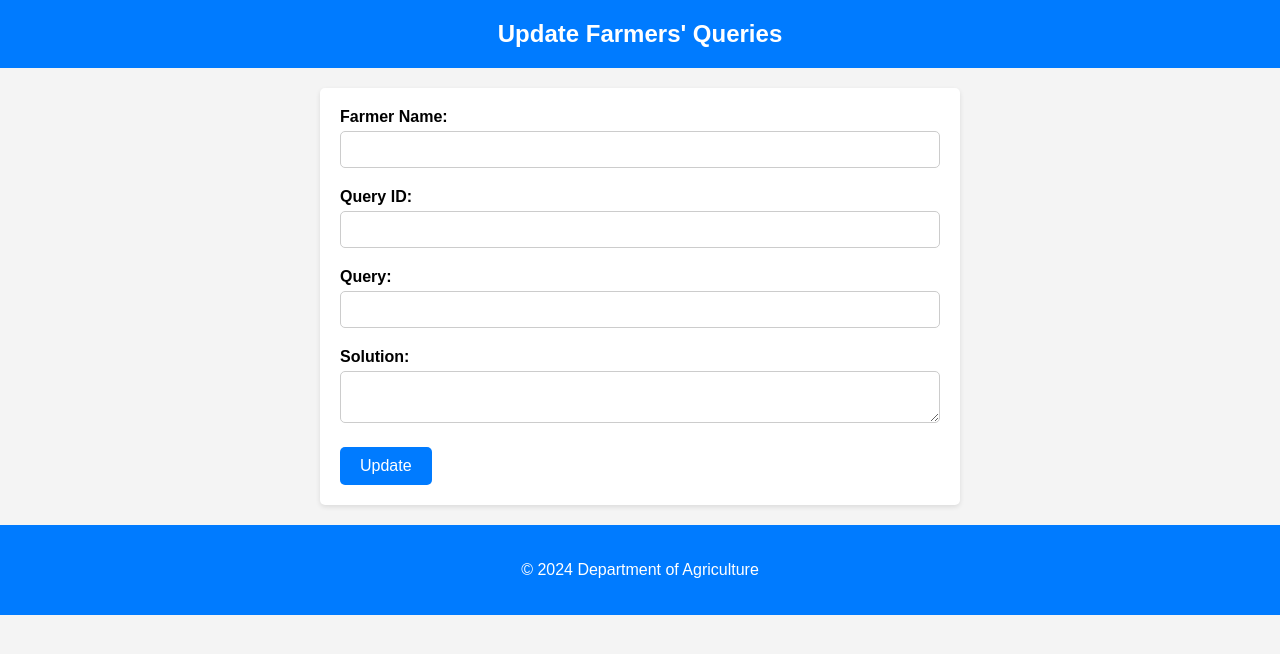
After one commit to Arunalk722/Wab_App_Dev_CSE5009, a PHP site: page /update_officer_data.html in a window 1280 px wide. The commit adds this page. Shown: the top 654 px of the page. Run offline with PHP 8.4, Linux system fonts and the light colour scheme.

Commit message:
done in development

```diff
--- /dev/null
+++ b/assets/css_file/update_query.css
@@ -0,0 +1,106 @@
+body {
+    font-family: Arial, sans-serif;
+    margin: 0;
+    padding: 0;
+    background-color: #f4f4f4;
+}
+
+header {
+    background-color: #007bff;
+    color: #fff;
+    padding: 20px;
+    text-align: center;
+}
+
+h1 {
+    margin: 0;
+    font-size: 24px;
+}
+
+main {
+    padding: 20px;
+}
+
+form {
+    max-width: 600px;
+    margin: 0 auto;
+    background-color: #fff;
+    padding: 20px;
+    border-radius: 5px;
+    box-shadow: 0 2px 5px rgba(0, 0, 0, 0.1);
+}
+
+.form-group {
+    margin-bottom: 20px;
+}
+
+label {
+    display: block;
+    margin-bottom: 5px;
+    font-weight: bold;
+}
+
+input[type="text"],
+textarea {
+    width: 100%;
+    padding: 10px;
+    border: 1px solid #ccc;
+    border-radius: 5px;
+    box-sizing: border-box;
+}
+
+button[type="submit"] {
+    background-color: #007bff;
+    color: #fff;
+    padding: 10px 20px;
+    border: none;
+    border-radius: 5px;
+    cursor: pointer;
+    font-size: 16px;
+}
+
+button[type="submit"]:hover {
+    background-color: #0056b3;
+}
+
+footer {
+    background-color: #007bff;
+    color: #fff;
+    padding: 20px;
+    text-align: center;
+}
+/* CSS for custom dialog */
+.dialog {
+    display: none; /* Hide the dialog by default */
+    position: fixed;
+    z-index: 1;
+    left: 0;
+    top: 0;
+    width: 100%;
+    height: 100%;
+    overflow: auto;
+    background-color: rgba(0, 0, 0, 0.4); /* Black background with transparency */
+  }
+
+  .dialog-content {
+    background-color: #fefefe;
+    margin: 15% auto; /* Center dialog vertically and horizontally */
+    padding: 20px;
+    border: 1px solid #888;
+    width: 20%;
+    text-align: center;
+  }
+
+  .dialog-content button {
+    background-color: #4CAF50;
+    color: white;
+    padding: 10px 18px;
+    margin: 8px 0;
+    border: none;
+    cursor: pointer;
+    border-radius: 5px;
+  }
+
+  .dialog-content button:hover {
+    background-color: #45a049;
+  }
--- a/assets/js/registration.js
+++ b/assets/js/registration.js
@@ -185,7 +185,6 @@ document.addEventListener("DOMContentLoaded", function() {
 });
 
 function fetchLocations() {
-  // Make an AJAX request to the PHP script to retrieve locations
   fetch('scripts/registration.php')
       .then(response => response.json())
       .then(data => {
@@ -193,8 +192,8 @@ function fetchLocations() {
           const selectElement = document.getElementById('locations');
           data.forEach(location => {
               const option = document.createElement('option');
-              option.value = location.location_name; // Use location.location_name
-              option.textContent = location.location_name; // Use location.location_name
+              option.value = location.location_name;
+              option.textContent = location.location_name;
               selectElement.appendChild(option);
           });
       })
--- /dev/null
+++ b/assets/js/update_query.js
@@ -0,0 +1,58 @@
+document.addEventListener("DOMContentLoaded", function() {
+    const form = document.getElementById('update-query-form');
+
+    // Function to fetch data based on query ID from the URL
+    function fetchData() {
+        const urlParams = new URLSearchParams(window.location.search);
+        const queryId = urlParams.get('id');
+        if (queryId) {
+            fetch(`scripts/update_query.php?query-id=${queryId}`)
+                .then(response => {
+                    if (response.ok) {
+                        return response.json();
+                    } else {
+                        throw new Error('Failed to fetch query data');
+                    }
+                })
+                .then(data => {
+                    document.getElementById('farmer-name').value = data.farmer_name;
+                    document.getElementById('query-id').value = queryId;
+                    document.getElementById('quest').value = data.farmer_query;
+                    document.getElementById('solution').value = data.officer_solution;
+                })
+                .catch(error => {
+                    console.error('Error:', error);
+                });
+        }
+    }
+    fetchData();
+    form.addEventListener('submit', function(event) {
+        event.preventDefault();
+        postData();
+    });
+    function postData() {
+        const formData = new FormData(form);
+        fetch('scripts/update_query.php', {
+            method: 'POST',
+            body: formData
+        }).then(response => {
+            if (response.ok) {
+                return response.json();
+            } else {
+                throw new Error('Failed to update query');
+            }
+        }).then(data => {
+            if (data.success) {
+                document.getElementById('message-text').textContent = "update successfully";
+                document.getElementById('custom-dialog').style.display = 'block';
+            } else {
+                alert("Error: " + data.message);
+            }
+        }).catch(error => {
+            console.error('Error:', error);
+        });
+        document.getElementById('ok-button').addEventListener('click', function() {
+            window.location.href = 'list_of_querys.html';
+        });
+    }
+});
--- a/index.html
+++ b/index.html
@@ -27,7 +27,7 @@
     </div>
   </header>
 
-  <section id="homeImage">
+  <section id="ecofarming">
     <div class="container">
       <div class="slideshow">
         <img src="assets/image/hom_page/Eco.webp" alt="Eco farming 1" class="homeImage">
--- /dev/null
+++ b/update_officer_data.html
@@ -0,0 +1,49 @@
+<!DOCTYPE html>
+<html lang="en">
+<head>
+    <meta charset="UTF-8">
+    <meta name="viewport" content="width=device-width, initial-scale=1.0">
+    <title>Update Farmers' Queries</title>
+    <link rel="stylesheet" href="assets/css_file/update_query.css">
+</head>
+<body>
+    <header>
+        <h1>Update Farmers' Queries</h1>
+    </header>
+    <main>
+        <form id="update-query-form">
+            <div class="form-group">
+                <label for="farmer-name">Farmer Name:</label>
+                <input type="text" id="farmer-name" name="farmer-name" required readonly>
+            </div>
+            <div class="form-group">
+                <label for="query-id">Query ID:</label>
+                <input type="text" id="query-id" name="query-id" required readonly>
+            </div>
+            <div class="form-group">
+                <label for="quest">Query:</label>
+                <input type="text" id="quest" name="quest" required readonly>
+            </div>
+            <div class="form-group">
+                <label for="solution">Solution:</label>
+                <textarea id="solution" name="solution" required></textarea>
+            </div>
+            <button type="submit" id="submit">Update</button>
+
+        </form>
+        <section>
+            <div id="custom-dialog" class="dialog">
+                <div class="dialog-content">
+                  <p id="message-text"></p>
+                  <button id="ok-button">go back</button>
+                </div>
+              </div>
+
+        </section>
+    </main>
+    <footer>
+        <p>&copy; 2024 Department of Agriculture</p>
+    </footer>
+    <script src="assets/js/update_query.js"></script>
+</body>
+</html>
```
Also changed, not shown: assets/css_file/service_reg.css (+26 -1 lines), assets/css_file/view_query.css (+7 -3 lines), assets/js/farming_service.js (+8 -2 lines), assets/js/submit_query.js (+20 -5 lines), assets/js/view_query.js (+9 -4 lines), farming_service.html (+9 -7 lines), list_of_querys.html (+13 -4 lines), scripts/Query_Submitter.php (renamed from scripts/QuerySubmitter.php, +6 -5 lines), scripts/get_queries.php (+5 -2 lines), scripts/update_query.php (added, +65 -0 lines), submit_query.html (+11 -2 lines).
